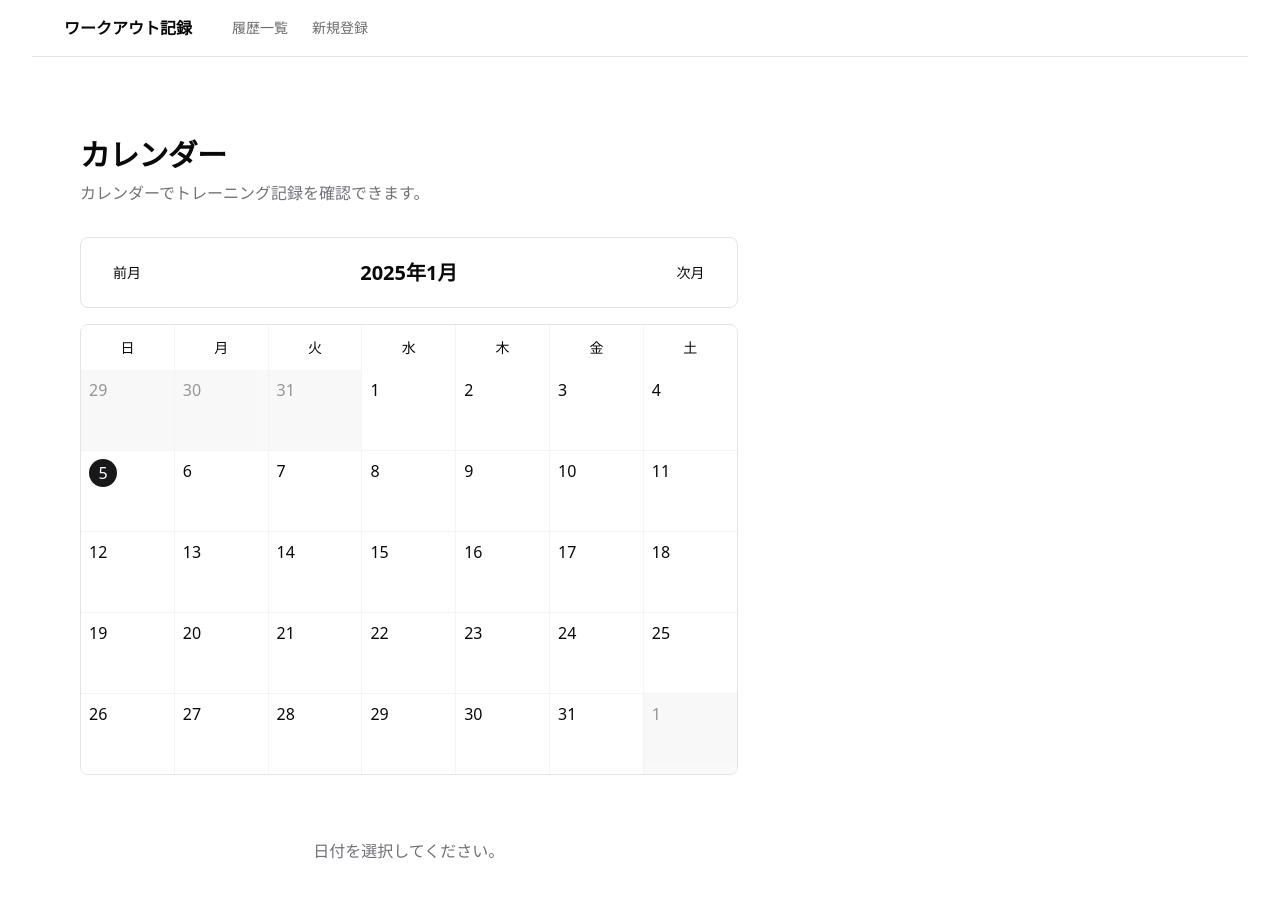
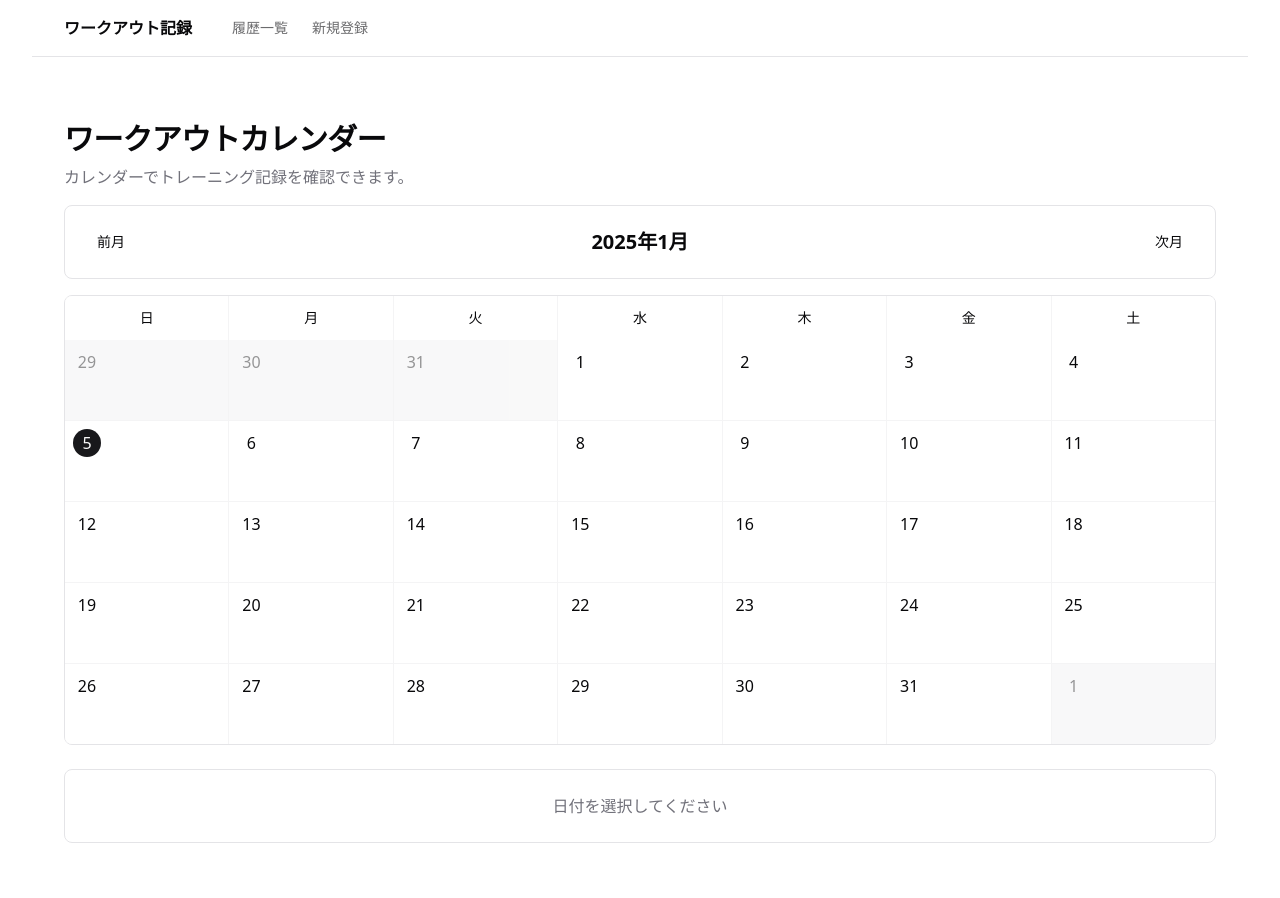
Before and after one commit to hayaoki-engineer/angular-workout-tracker, an Angular app: page /list in a window 1280 px wide. Shown: the top 898 px of the page. Built offline with nearby package versions, Linux system fonts and the light colour scheme.

Commit message:
htmlを修正

```diff
--- a/src/app/components/workout-list/workout-list.component.html
+++ b/src/app/components/workout-list/workout-list.component.html
@@ -1,91 +1,104 @@
-<div class="container">
-  <div class="header">
-    <h1>カレンダー</h1>
-    <p class="text-muted-foreground">
-      カレンダーでトレーニング記録を確認できます。
-    </p>
+<div class="mx-auto flex flex-col gap-4 md:max-w-[1400px]">
+  <div class="flex flex-col gap-2">
+    <h1 class="text-3xl font-bold tracking-tight">ワークアウトカレンダー</h1>
+    <p class="text-muted-foreground">カレンダーでトレーニング記録を確認できます。</p>
   </div>
 
-  <div class="main-grid">
+  <div class="grid grid-cols-1 md:grid-cols-[3fr_2fr] gap-6">
     <!-- カレンダー部分 -->
-    <div class="calendar-container">
+    <div class="space-y-4">
       <!-- カレンダーヘッダー -->
-      <div class="calendar-header">
-        <button class="calendar-nav-button">前月</button>
-        <h2 class="calendar-title">
-          {{ currentDate | date : "Y年M月" }}
+      <div class="flex items-center justify-between bg-card rounded-lg border p-4">
+        <button
+          class="inline-flex items-center justify-center rounded-md text-sm font-medium h-10 px-4 hover:bg-accent"
+        >
+          前月
+        </button>
+        <h2 class="text-xl font-semibold">
+          {{ currentDate | date:'Y年M月' }}
         </h2>
-        <button class="calendar-nav-button">次月</button>
+        <button
+          class="inline-flex items-center justify-center rounded-md text-sm font-medium h-10 px-4 hover:bg-accent"
+        >
+          次月
+        </button>
       </div>
 
       <!-- カレンダーグリッド -->
-      <div class="calendar-grid">
+      <div class="bg-card rounded-lg border overflow-hidden">
         <!-- 曜日ヘッダー -->
-        <div class="weekday-header">
+        <div class="grid grid-cols-7 gap-px bg-muted">
           @for (day of ['日', '月', '火', '水', '木', '金', '土']; track day) {
-          <div class="weekday-cell">
+            <div class="bg-card p-3 text-center text-sm font-medium">
               {{ day }}
             </div>
           }
         </div>
 
         <!-- カレンダー日付 -->
-        <div class="date-grid">
+        <div class="grid grid-cols-7 gap-px bg-muted">
           @for (date of calendarDays; track date) {
             <div
-            [class.inactive-date]="!isCurrentMonth(date)"
-            [class.active-date]="isCurrentMonth(date)"
-            [class.selected-date]="
-              workoutService.getDateString(date) === selectedDate
-            "
-            class="date-cell"
+              [class.bg-card]="true"
+              [class.opacity-40]="!isCurrentMonth(date)"
+              [class.cursor-pointer]="isCurrentMonth(date)"
+              [class.hover:bg-accent]="isCurrentMonth(date)"
+              [class.bg-accent]="workoutService.getDateString(date) === selectedDate"
+              class="min-h-[80px] p-2 transition-colors"
               (click)="selectDate(date)"
             >
-            <!-- 日付 -->
-            <div class="date-content">
-              <div class="date-number">
+              <div class="flex items-start justify-between">
+                <div class="flex items-center gap-1">
                   @if (isToday(date)) {
-                <div class="today-marker">
-                  {{ date | date : "d" }}
+                    <div class="h-7 w-7 rounded-full bg-primary text-primary-foreground flex items-center justify-center">
+                      {{ date | date:'d' }}
                     </div>
                   } @else {
-                <div class="date-text">
-                  {{ date | date : "d" }}
+                    <div class="h-7 w-7 flex items-center justify-center">
+                      {{ date | date:'d' }}
+                    </div>
+                  }
+                </div>
+
+              </div>
             </div>
           }
         </div>
       </div>
     </div>
-          }
-        </div>
+
+    <!-- 詳細表示部分 -->
+    <div class="h-full">
+      @if (selectedDate && getSelectedWorkouts()) {
+        <div class="bg-card rounded-lg border p-6 sticky top-4">
+          <div class="flex items-center justify-between mb-6">
+            <h3 class="text-lg font-semibold">
+              {{ selectedDate | date:'Y年M月d日' }}のワークアウト
+            </h3>
+            <button
+              class="text-sm text-destructive hover:text-destructive/80"
+            >
+              削除
+            </button>
           </div>
 
-      <!-- 詳細表示 -->
-      <div class="workout-details">
-        @if (selectedDate && getSelectedWorkout()) {
-        <div class="workout-info">
-          <div class="workout-header">
-            <h3>{{ selectedDate | date : "Y年M月d日" }}のワークアウト</h3>
-            <button class="delete-button">削除</button>
+          <div class="space-y-4 max-h-[calc(100vh-12rem)] overflow-y-auto pr-2">
+            @for (workout of getSelectedWorkouts()!; track workout.id) {
+              @for (exercise of workout.exercises; track exercise.name) {
+                <div class="border rounded-lg">
+                  <button
+                    class="w-full px-4 py-3 flex items-center justify-between hover:bg-accent/50 rounded-lg transition-colors"
+                  >
+                    <div class="flex items-center gap-3">
+                      <h4 class="font-medium">{{ exercise.name }}</h4>
+                      <span class="text-sm px-2 py-0.5 rounded-full bg-secondary text-secondary-foreground">
+                        {{ exercise.sets.length }}セット
+                      </span>
                     </div>
-
-          <div class="exercise-list">
-            @for (workout of getSelectedWorkout()!; track workout.id) { @for
-            (exercise of workout.exercises; track exercise.name) {
-            <div class="exercise-item">
-              <button class="exercise-button">
-                <div class="exercise-header">
-                  <h4>{{ exercise.name }}</h4>
-                  <span>{{ exercise.sets.length }}セット</span>
-                </div>
-                <div
-                  class="expand-icon"
-                  [class.expanded]="
-                    isExerciseExpanded(workout.id, exercise.name)
-                  "
-                >
+                    <div class="flex items-center gap-2 text-sm text-muted-foreground">
                       <svg
-                    class="chevron-icon"
+                        [class.rotate-180]="isExerciseExpanded(workout.id, exercise.name)"
+                        class="h-4 w-4 transition-transform"
                         xmlns="http://www.w3.org/2000/svg"
                         viewBox="0 0 24 24"
                         fill="none"
@@ -100,33 +113,37 @@
                   </button>
 
                   @if (isExerciseExpanded(workout.id, exercise.name)) {
-              <div class="sets-container">
+                    <div class="px-4 pb-3 space-y-3">
                       @for (set of exercise.sets; track $index) {
-                <div class="set-item">
-                  <div class="set-details">
-                    <span class="set-number">セット{{ $index + 1 }}</span>
-                    <div class="weight-info">
-                      <span>{{ set.weight }}</span>
-                      <span>kg</span>
+                        <div class="flex items-center justify-between text-sm pl-4 border-l-2 border-muted">
+                          <div class="flex items-center gap-6">
+                            <span class="text-muted-foreground">セット{{ $index + 1 }}</span>
+                            <div class="flex items-baseline gap-1">
+                              <span class="text-base font-medium">{{ set.weight }}</span>
+                              <span class="text-muted-foreground">kg</span>
                             </div>
-                    <div class="reps-info">
-                      <span>{{ set.reps }}</span>
-                      <span>回</span>
+                            <div class="flex items-baseline gap-1">
+                              <span class="text-base font-medium">{{ set.reps }}</span>
+                              <span class="text-muted-foreground">回</span>
                             </div>
                           </div>
-                  <div class="total-weight">{{ set.weight * set.reps }}kg</div>
+                          <div class="text-muted-foreground">
+                            {{ set.weight * set.reps }}kg
+                          </div>
                         </div>
                       }
                     </div>
                   }
                 </div>
-            } }
+              }
+            }
           </div>
         </div>
       } @else {
-        <div class="no-selection">日付を選択してください。</div>
+        <div class="bg-card rounded-lg border p-6 text-center text-muted-foreground sticky top-4">
+          日付を選択してください
+        </div>
       }
     </div>
   </div>
 </div>
-</div>
--- a/src/app/components/workout-list/workout-list.component.ts
+++ b/src/app/components/workout-list/workout-list.component.ts
@@ -74,7 +74,7 @@ export class WorkoutListComponent {
   }
 
   // 選択された日付のワークアウトを取得
-  getSelectedWorkout(): Workout[] | undefined {
+  getSelectedWorkouts(): Workout[] | undefined {
     if (!this.selectedDate) return undefined;
     return this.workouts()?.get(this.selectedDate);
   }
```
Lines whose indentation alone changed are shown as unchanged.
